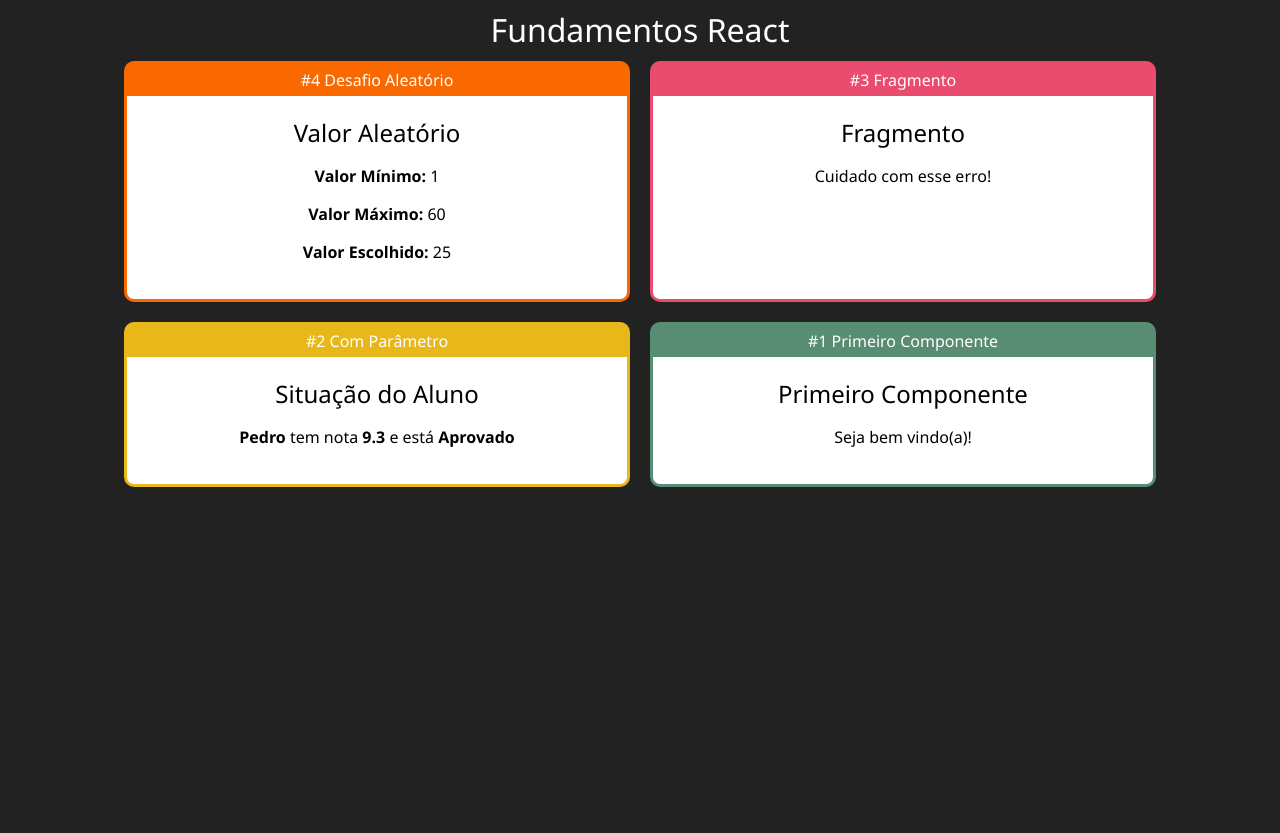
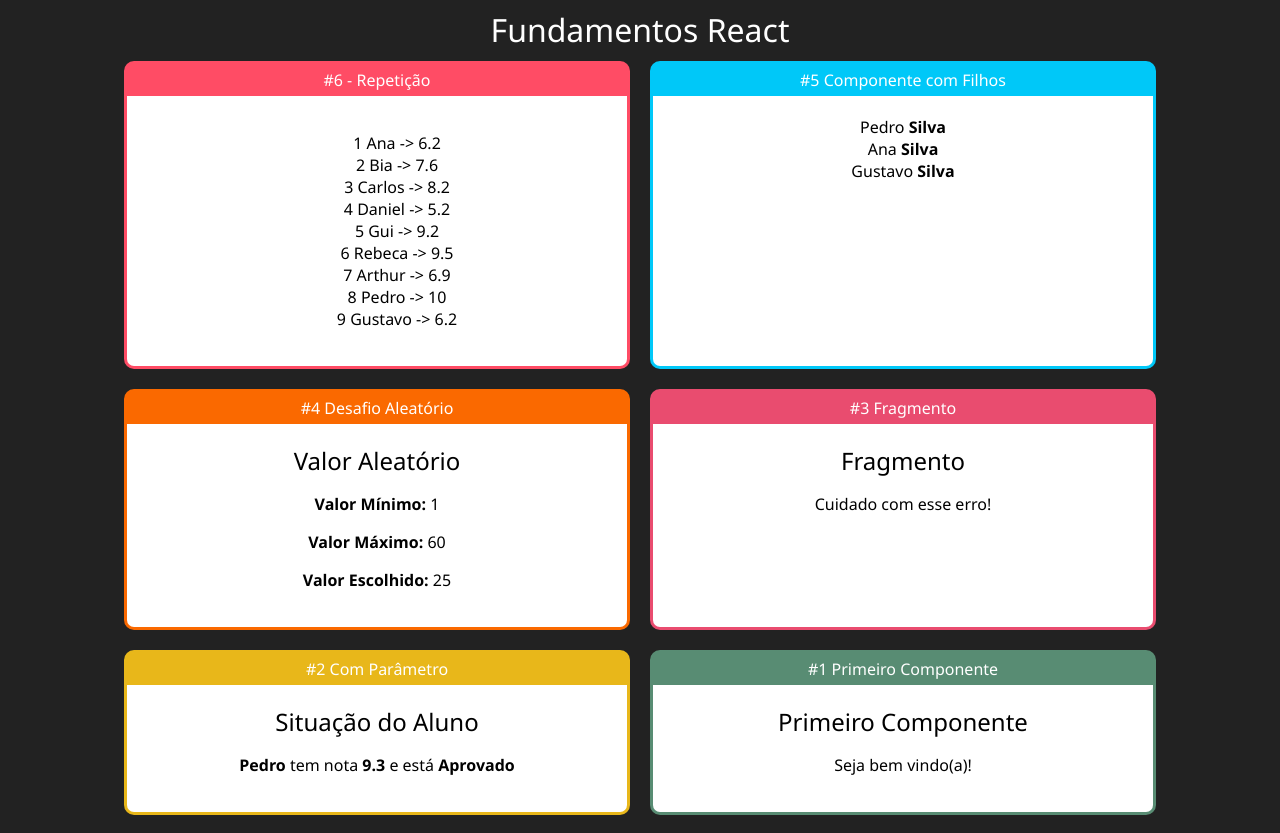
Before and after one commit to pedro-lopes-flooxai/Fundamentos-React, a React (Create React App) app: page / in a window 1280 px wide. Before the commit the page ends 800 px from the top, so only its background shows below. Built offline with nearby package versions, Linux system fonts and the light colour scheme.

Commit message:
add: list

```diff
--- a/src/App.jsx
+++ b/src/App.jsx
@@ -1,17 +1,32 @@
 import './App.css'
 import React from 'react';
 
+import ListaAlunos from './components/repeticao/ListaAlunos';
+import Familia from './components/basicos/Familia';
+import FamiliaMembro from './components/basicos/FamiliaMembro';
 import Aleatorio from './components/basicos/Aleatorio';
 import Primeiro from './components/basicos/Primeiro';
 import ComParametro from './components/basicos/ComParametro';
 import Fragmento from './components/basicos/Fragmento';
 import Card from './components/layout/Card';
 
+
 export default () =>
     <div className="App">
         <h1>Fundamentos React</h1>
 
         <div className="Cards">
+        <Card titulo=" #6 - Repetição" color="#FF4C65">
+            <ListaAlunos></ListaAlunos>
+        </Card>
+
+        <Card titulo=" #5 Componente com Filhos" color="#00C8F8">
+            <Familia sobrenome ="Silva">
+                <FamiliaMembro nome ="Pedro"/>
+               <FamiliaMembro nome ="Ana"/>
+                <FamiliaMembro nome ="Gustavo" />
+            </Familia>
+        </Card>
 
         <Card titulo=" #4 Desafio Aleatório" color="#FA6900">
             <Aleatorio min={1} max={60} />
--- /dev/null
+++ b/src/components/basicos/Familia.jsx
@@ -0,0 +1,12 @@
+import React, { cloneElement } from "react";
+
+export default props => {
+    return (
+        <div>
+                {props.children.map((child, i) => {
+                    return cloneElement(child, {...props, key: i});
+                })}
+        </div>
+    )
+
+}
--- /dev/null
+++ b/src/components/basicos/FamiliaMembro.jsx
@@ -0,0 +1,10 @@
+import React from "react";
+
+export default (props) => {
+    return (
+    <div>
+        {props.nome} <strong>{props.sobrenome}</strong>
+    </div>
+
+    );
+};
--- /dev/null
+++ b/src/components/repeticao/ListaAlunos.jsx
@@ -0,0 +1,17 @@
+import React from "react";
+import alunos from '../../data/alunos'
+
+export default props => {
+    const alunosLI = alunos.map(aluno =>{
+        return (
+            <li key={aluno.id}>
+                {aluno.id} {aluno.nome} -> {aluno.nota}
+            </li>
+        );
+    });
+    return (
+        <div>
+            <ul style= {{listStyle: "none"}}>{alunosLI}</ul>
+        </div>
+    )
+}
--- /dev/null
+++ b/src/data/alunos.jsx
@@ -0,0 +1,12 @@
+export default [
+    { id: 1, nome: 'Ana', nota: 6.2 },
+    { id: 2, nome: 'Bia', nota: 7.6 },
+    { id: 3, nome: 'Carlos', nota: 8.2 },
+    { id: 4, nome: 'Daniel', nota: 5.2 },
+    { id: 5, nome: 'Gui', nota: 9.2 },
+    { id: 6, nome: 'Rebeca', nota: 9.5 },
+    { id: 7, nome: 'Arthur', nota: 6.9 },
+    { id: 8, nome: 'Pedro', nota: 10.0 },
+    { id: 9, nome: 'Gustavo', nota: 6.2 },
+
+]
```
